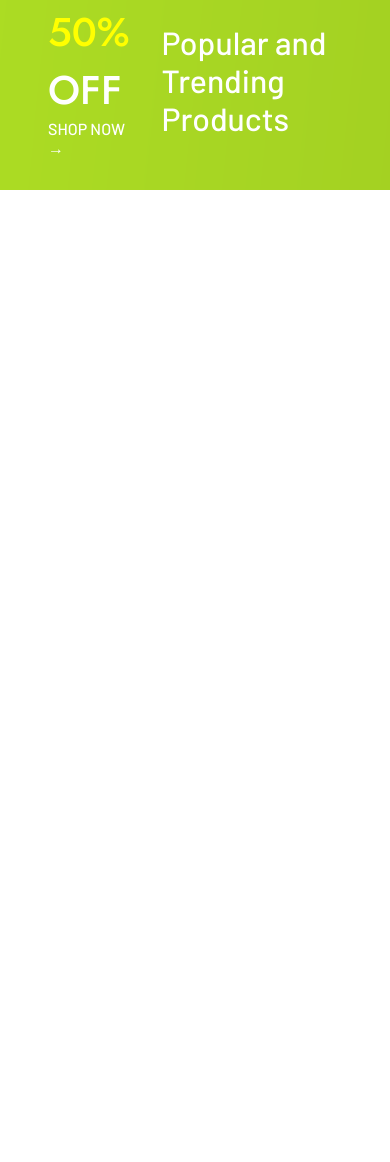
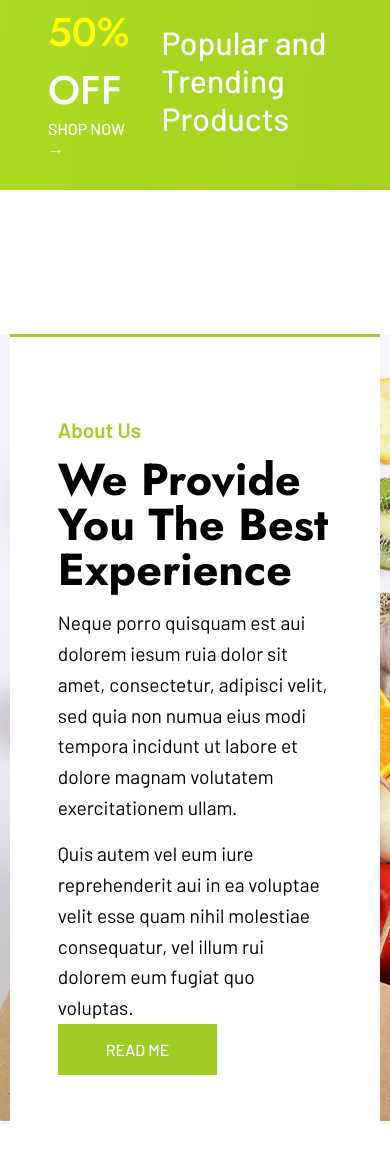
Before and after one commit to alaayasser741/GroxiStore, a plain HTML site: page index.html in a window 390 px wide. Shown: the part 5518-6680 px from the top of the page. Before the commit the page ends 5852 px from the top, so only its background shows below. Drawn offline with Linux system fonts and the light colour scheme.

Commit message:
add About  Section

```diff
--- a/index.html
+++ b/index.html
@@ -255,6 +255,21 @@
             </div>
         </div>
     </div>
+    <!-- About Us -->
+    <div class="about">
+        <div class="content">
+            <span>About Us</span>
+            <h3>We Provide You The Best Experience</h3>
+            <p>Neque porro quisquam est aui dolorem iesum ruia dolor
+                sit amet, consectetur, adipisci velit, sed quia non numua
+                eius modi tempora incidunt ut labore et dolore magnam
+                volutatem exercitationem ullam.</p>
+            <p>Quis autem vel eum iure reprehenderit aui in ea voluptae
+                velit esse quam nihil molestiae consequatur, vel illum rui
+                dolorem eum fugiat quo voluptas.</p>
+            <a href="#" class="btn">Read Me</a>
+        </div>
+    </div>
     <!-- Main Script -->
     <script src="script/main.js"></script>
 </body>
--- a/sass/components/_Home.scss
+++ b/sass/components/_Home.scss
@@ -634,29 +634,35 @@
         background: url("../images/Home/Banner.png") center no-repeat;
         background-size: cover;
         display: grid;
-        grid-template-columns:1fr 2fr 1fr;
-        .left-text{
+        grid-template-columns: 1fr 2fr 1fr;
+
+        .left-text {
             display: flex;
             flex-direction: column;
             justify-content: center;
-            h3{
+
+            h3 {
                 font-size: 3.3rem;
                 color: var(--white);
                 font-weight: 500;
-                span{
+
+                span {
                     color: yellow;
                 }
             }
-            a{
+
+            a {
                 color: var(--white);
                 font-weight: 500;
             }
         }
-        .right-text{
+
+        .right-text {
             display: flex;
             flex-direction: column;
             justify-content: center;
-            p{
+
+            p {
                 font-size: 2.8rem;
                 color: var(--white);
                 font-weight: 500;
@@ -664,29 +670,116 @@
         }
     }
 }
-@media (max-width:991px){
-    .banner{
-        .container{
-            grid-template-columns: 1fr 3fr 1fr ;
+
+@media (max-width:991px) {
+    .banner {
+        .container {
+            grid-template-columns: 1fr 3fr 1fr;
         }
     }
 }
-@media (max-width:786px){
-    .banner{
-        .container{
+
+@media (max-width:786px) {
+    .banner {
+        .container {
             grid-template-columns: 1fr 3fr;
             gap: 2rem;
         }
-        .left-text{
-            h3{
+
+        .left-text {
+            h3 {
                 font-size: 2.5rem !important;
             }
         }
-        .right-text{
-            p{
+
+        .right-text {
+            p {
                 font-size: 2rem !important;
 
             }
         }
     }
 }
+
+// about
+.about {
+    height: 790px;
+    background: url("../images/Home/BackgroundAbout.png");
+    display: flex;
+    align-items: flex-end;
+    justify-content: center;
+    margin-bottom: 9rem;
+
+    .content {
+        text-align: left;
+        max-width: 610px;
+        height: 647px;
+        border-top: 3px solid var(--main-color);
+        background-color: var(--white);
+        margin-left: 35rem;
+        padding: 5rem 3rem;
+
+        span {
+            color: var(--main-color);
+            font-weight: 600;
+            font-size: 1.3rem;
+        }
+
+        h3 {
+            font-size: 2.8rem;
+            line-height: 1;
+            margin: 1rem 0;
+        }
+
+        p {
+            line-height: 1.6;
+            font-size: 1.2rem;
+            margin-bottom: 1rem;
+
+            &:last-child {
+                margin-bottom: 3rem;
+            }
+        }
+
+        .btn {
+            padding: 1rem 3rem;
+
+            &:hover {
+                background-color: var(--dark-main);
+            }
+        }
+    }
+}
+
+@media (max-width:991px) {
+    .about {
+        .content {
+            margin-left: 0;
+        }
+    }
+}
+
+@media (max-width:768px) {
+    .about {
+        align-items: center;
+
+        .content {
+            width: 95%;
+            height: 100%;
+        }
+    }
+}
+
+@media (max-width:385px) {
+    .about {
+
+        .content {
+            h3{
+                font-size: 2rem;
+            }
+            p{
+                font-size: 1.2rem;
+            }
+        }
+    }
+}
```
Also changed, not shown: sass/style.css, 1 other file.
